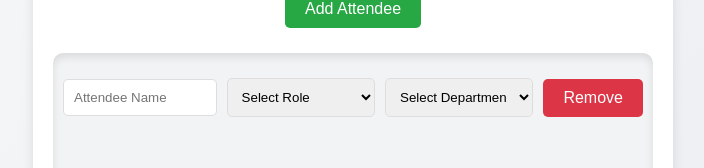
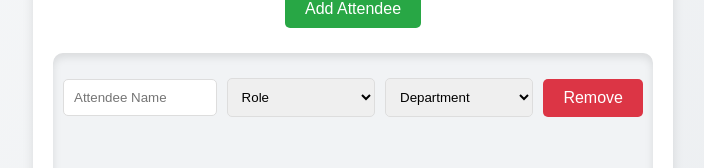
Before and after one commit to dmtratanasov/meeting-cost-counter, a Next.js app: page / in a window 1280 px wide. Shown: the part 317-485 px from the top of the page, without its empty margins (287-991 px from the left). Built offline with nearby package versions, Linux system fonts and the light colour scheme.

Commit message:
add-readme-file

```diff
--- a/src/app/page.tsx
+++ b/src/app/page.tsx
@@ -106,7 +106,7 @@ const Home: React.FC = () => {
                       updateAttendee(index, { ...attendee, role: e.target.value })
                     }
                   >
-                    <option value="">Select Role</option>
+                    <option value="">Role</option>
                     {roles.map(role => (
                       <option key={role} value={role}>{role}</option>
                     ))}
@@ -118,7 +118,7 @@ const Home: React.FC = () => {
                       updateAttendee(index, { ...attendee, department: e.target.value })
                     }
                   >
-                    <option value="">Select Department</option>
+                    <option value="">Department</option>
                     {departments.map(department => (
                       <option key={department} value={department}>{department}</option>
                     ))}
```
Also changed, not shown: public/annoyed_employee_meeting.png (added), 1 other file (tests, documents, lock files or other folders).
